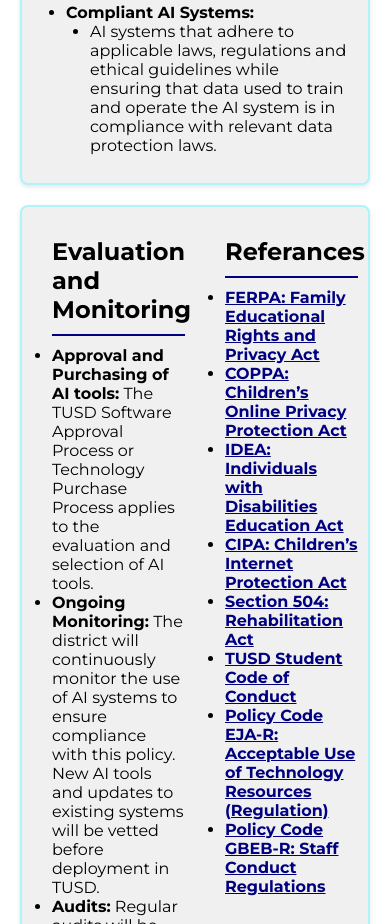
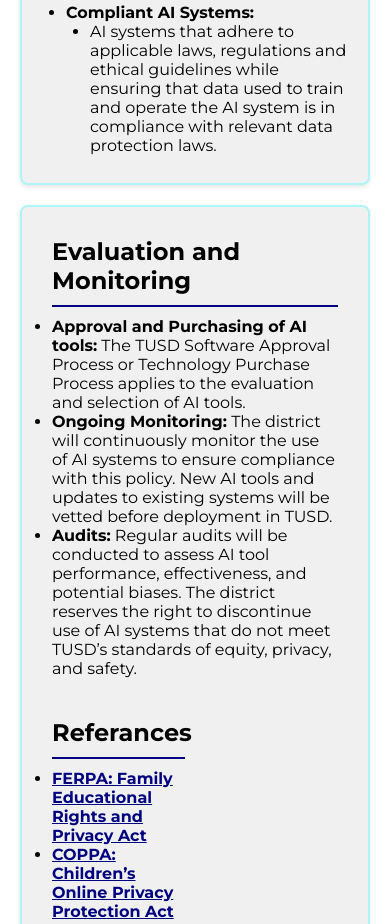
Before and after one commit to jpcreativeworks/Ai_Guidelines, a plain HTML site: page index.html in a window 390 px wide. Shown: the part 2443-3367 px from the top of the page. Drawn offline with Linux system fonts and the light colour scheme.

Commit message:
mobile view push

```diff
--- a/src/styles.css
+++ b/src/styles.css
@@ -324,8 +324,23 @@ p {
   border: 2px solid #b8a6dd;
   box-shadow: 0 2px 4px rgba(0, 0, 0, 0.1);
   display: flex;
-  /*flex-direction: column;*/
+  flex-wrap: wrap;
   gap: 20px;
+}
+
+#evaluation-and-monitoring-container,
+#references-container {
+  flex: 1 1 100%;
+  /*min-width: 300px;*/
+  box-sizing: border-box;
+}
+
+#references-container ul {
+  display: block;
+  width: 100%;
+  padding: 0;
+  margin: 0;
+  box-sizing: border-box;
 }
 
 .reverancesLinks a {
@@ -376,6 +391,21 @@ p {
   #scope {
     width: 100%;
   }
+
+  #monitoring-references-container {
+    flex-direction: column;
+    width: 100%;
+  }
+
+  #evaluation-and-monitoring-container,
+  #references-container {
+    width: 100%; /* Ensure full width on mobile */
+  }
+
+  #evaluation-and-monitoring-container {
+    min-width: 0;
+  }
+
 }
 
 
```
